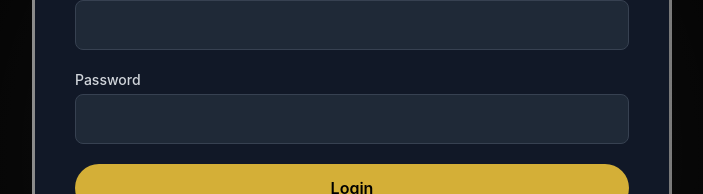
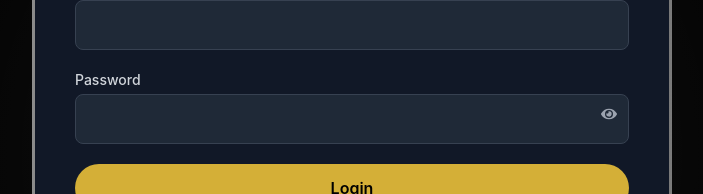
Before and after one commit to sandy-the-earth/nfc-frontend, a React (Vite) app: page /login in a window 1280 px wide. Shown: the part 246-440 px from the top of the page, without its empty margins (288-991 px from the left). Built offline with nearby package versions, Linux system fonts and the light colour scheme.

Commit message:
Eye button for password entering

```diff
--- a/src/pages/ActivatePage.jsx
+++ b/src/pages/ActivatePage.jsx
@@ -2,6 +2,7 @@
 import React, { useState, useEffect } from 'react';
 import axios from 'axios';
 import { useNavigate } from 'react-router-dom';
+import { FaEye, FaEyeSlash } from 'react-icons/fa';
 import '../index.css';
 
 export default function ActivatePage() {
@@ -14,6 +15,7 @@ export default function ActivatePage() {
   const [error, setError] = useState('');
   const [loading, setLoading] = useState(false);
   const [burstCount, setBurstCount] = useState(0);
+  const [showPassword, setShowPassword] = useState(false);
   const navigate = useNavigate();
 
   const handleChange = e => {
@@ -97,19 +99,29 @@ export default function ActivatePage() {
             </div>
 
             {/* Password */}
-            <div>
-              <label htmlFor="password" className="block text-sm font-medium text-gray-300 mb-1">
+            <div className="relative">
+              <label
+                htmlFor="password"
+                className="block text-sm font-medium text-gray-300 mb-1"
+              >
                 Create Password
               </label>
               <input
                 id="password"
                 name="password"
-                type="password"
+                type={showPassword ? 'text' : 'password'}
                 value={formData.password}
                 onChange={handleChange}
                 required
                 className="w-full px-4 py-3 bg-gray-800 text-gray-100 border border-gray-700 rounded-lg focus:outline-none focus:ring-2 focus:ring-[#D4AF37] transition"
               />
+              <button
+                type="button"
+                onClick={() => setShowPassword(!showPassword)}
+                className="absolute right-3 top-9 text-gray-400 hover:text-gray-200"
+              >
+                {showPassword ? <FaEyeSlash /> : <FaEye />}
+              </button>
             </div>
 
             {/* Submit Button */}
--- a/src/pages/LoginPage.jsx
+++ b/src/pages/LoginPage.jsx
@@ -2,6 +2,7 @@
 import React, { useState, useEffect } from 'react';
 import axios from 'axios';
 import { useNavigate } from 'react-router-dom';
+import { FaEye, FaEyeSlash } from 'react-icons/fa';
 import '../index.css'; // shimmer, glow, etc.
 
 export default function LoginPage() {
@@ -11,6 +12,7 @@ export default function LoginPage() {
   const [showForgot, setShowForgot] = useState(false);
   const [forgotEmail, setForgotEmail] = useState('');
   const [forgotStatus, setForgotStatus] = useState({ loading: false, error: '', success: '' });
+  const [showPassword, setShowPassword] = useState(false);
   const navigate = useNavigate();
 
   const handleChange = e => {
@@ -99,7 +101,7 @@ export default function LoginPage() {
               </div>
 
               {/* Password */}
-              <div>
+              <div className="relative">
                 <label
                   htmlFor="password"
                   className="block text-sm font-medium text-gray-300 mb-1"
@@ -109,12 +111,19 @@ export default function LoginPage() {
                 <input
                   id="password"
                   name="password"
-                  type="password"
+                  type={showPassword ? 'text' : 'password'}
                   value={formData.password}
                   onChange={handleChange}
                   required
                   className="w-full px-4 py-3 bg-gray-800 text-gray-100 border border-gray-700 rounded-lg focus:outline-none focus:ring-2 focus:ring-[#D4AF37] transition"
                 />
+                <button
+                  type="button"
+                  onClick={() => setShowPassword(!showPassword)}
+                  className="absolute right-3 top-9 text-gray-400 hover:text-gray-200"
+                >
+                  {showPassword ? <FaEyeSlash /> : <FaEye />}
+                </button>
               </div>
 
               {/* Submit */}
```
